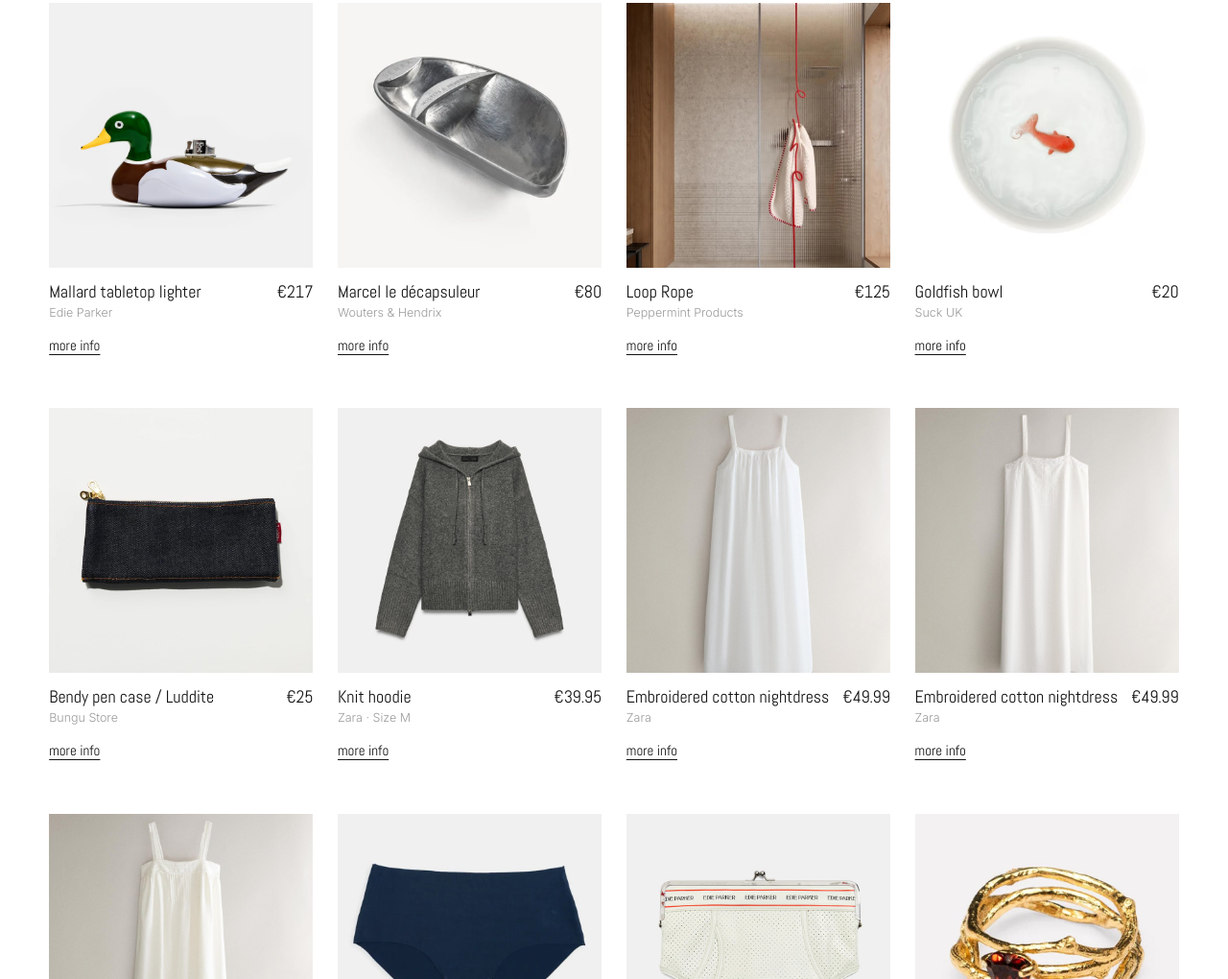
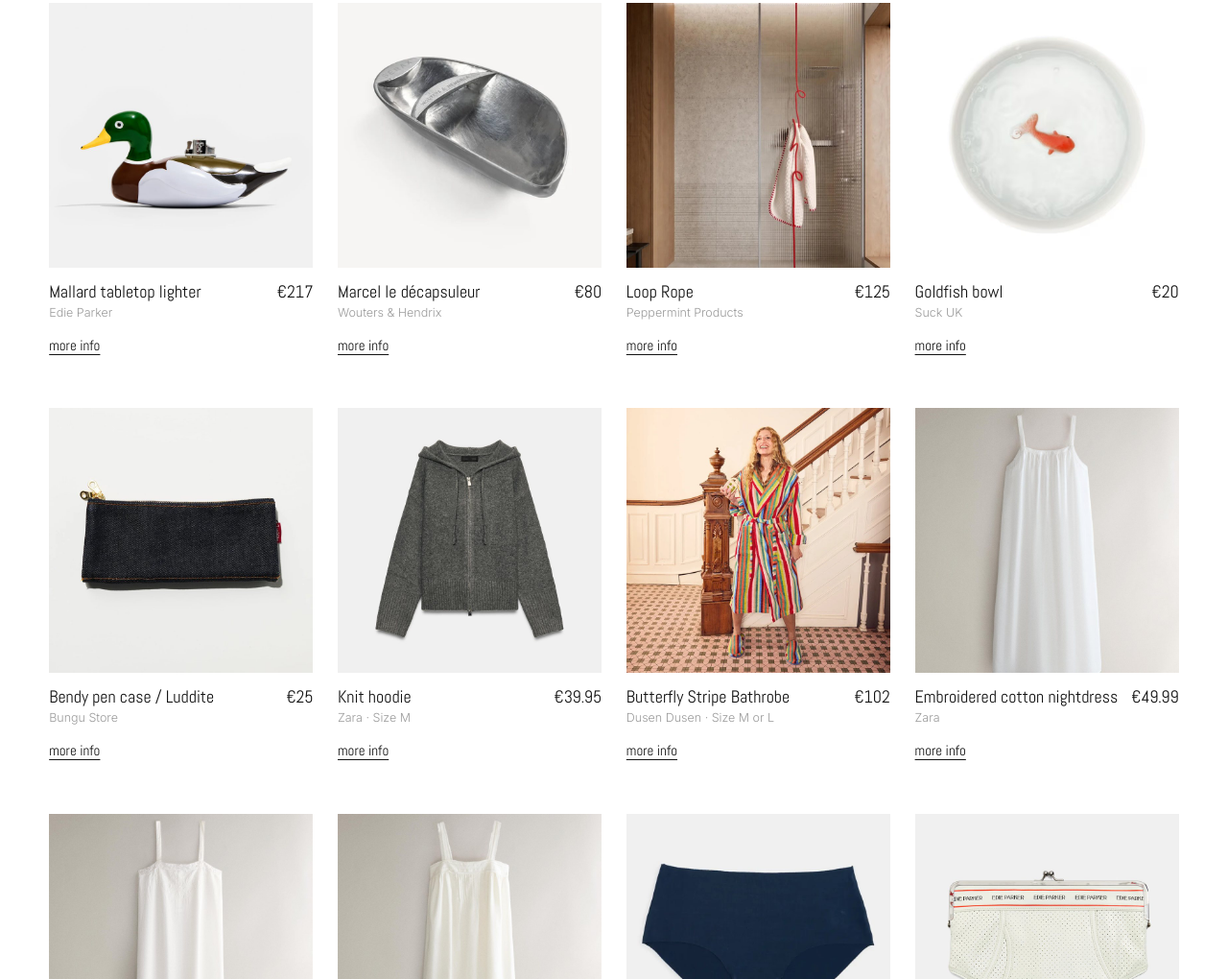
Before and after one commit to loupeeters19-collab/wishlist, a plain HTML site: page index.html in a window 1280 px wide. Shown: the part 1780-2800 px from the top of the page at 96% size. Drawn offline with nearby package versions, Linux system fonts and the light colour scheme.

Commit message:
Add Dusen Dusen butterfly stripe bathrobe
Co-Authored-By: Claude Opus 5.5 <noreply@anthropic.com>
Claude-Session: https://claude.ai/code/session_01JaCcZPxWKjn2vnU8GkspZV

```diff
--- a/index.html
+++ b/index.html
@@ -141,6 +141,7 @@ const I=[
 {c:"home",sq:"goldfish",n:"Goldfish bowl",shop:"Suck UK",p:20,pl:"€20",d:"A white ceramic bowl with a hand-painted 3D goldfish at the bottom.",u:"https://www.amazon.com.be/-/en/SUCK-UK-Novelty-Bowl-Shape/dp/B07P5NHQM3"},
 {c:"home",sq:"pencase",n:"Bendy pen case / Luddite",shop:"Bungu Store",p:25,pl:"€25",orig:"¥4,400",d:"Pen case in Japanese denim or canvas that opens flat into a pen tray.",u:"https://bungu.store/products/bendy-pen-case-luddite?variant=45301056766052"},
 {c:"clothes",sq:"hoodie",n:"Knit hoodie",shop:"Zara",p:39.95,pl:"€39.95",note:"Size M",d:"Zip-up knit hoodie with a drawstring hood.",u:"https://www.zara.com/be/en/knit-hoodie-p02142117.html?v1=597908268"},
+{c:"clothes",sq:"robe",n:"Butterfly Stripe Bathrobe",shop:"Dusen Dusen",p:102,pl:"€102",orig:"$118",note:"Size M or L",d:"A plush cotton terry bathrobe with bright stripes, a shawl collar, patch pockets and a tie belt. Made in Portugal.",u:"https://www.dusendusen.com/products/butterfly-stripe-bathrobe"},
 {c:"clothes",sq:"dress1",n:"Embroidered cotton nightdress",shop:"Zara",p:49.99,pl:"€49.99",d:"Midi cotton nightdress with embroidery along the neckline and straps.",u:"https://www.zara.com/be/en/embroidered-cotton-nightdress-p44192121.html?v1=550303506"},
 {c:"clothes",sq:"dress2",n:"Embroidered cotton nightdress",shop:"Zara",p:49.99,pl:"€49.99",d:"Mid-length cotton nightdress with a lace-edged square neckline and floral embroidery.",u:"https://www.zara.com/be/en/embroidered-cotton-nightdress-p44122121.html?v1=547646335"},
 {c:"clothes",sq:"dress3",n:"Strappy nightdress with lace and pintucks",shop:"Zara",p:59.99,pl:"€59.99",d:"Cotton nightdress with lace and pintucks at the top.",u:"https://www.zara.com/be/en/strappy-nightdress-with-lace-and-pintucks-p42513121.html?v1=545413377"},
```
Also changed, not shown: low-budget/index.html (+1 -0 lines), sq/robe.jpg (added).
